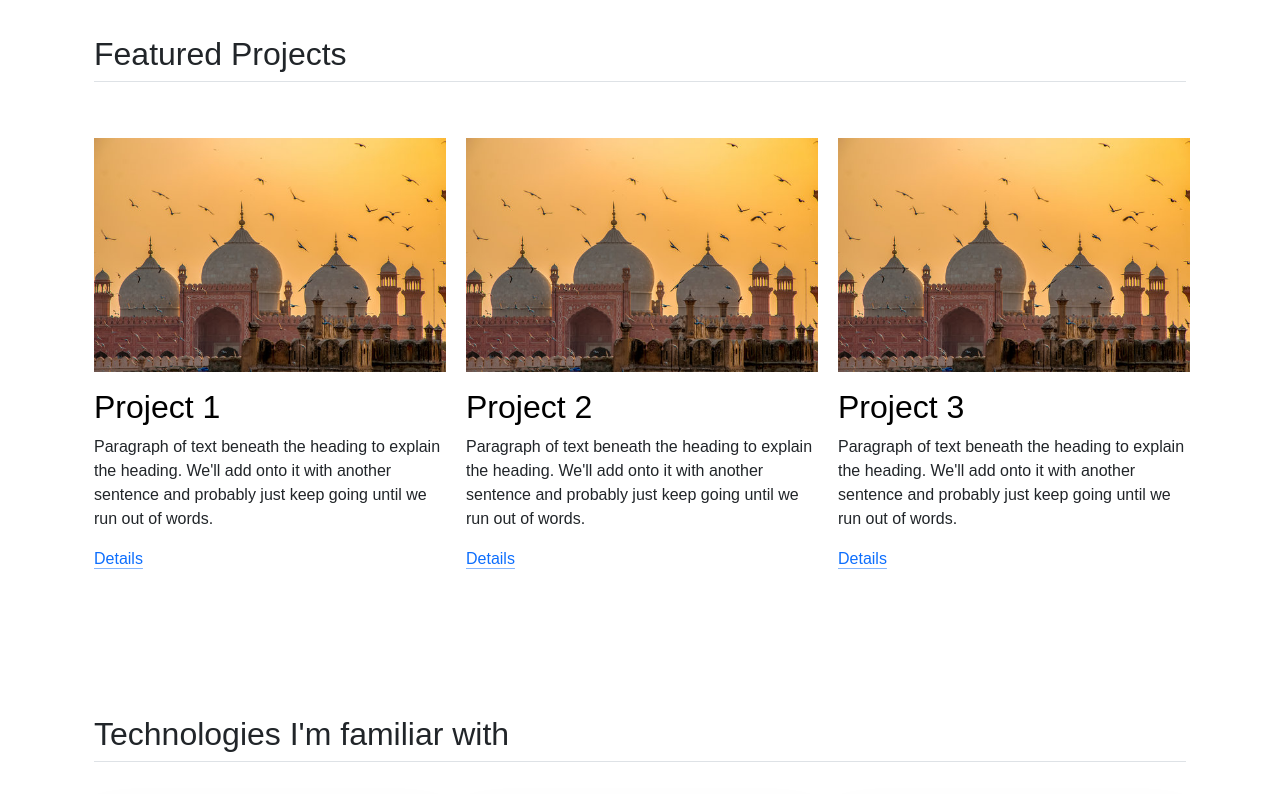
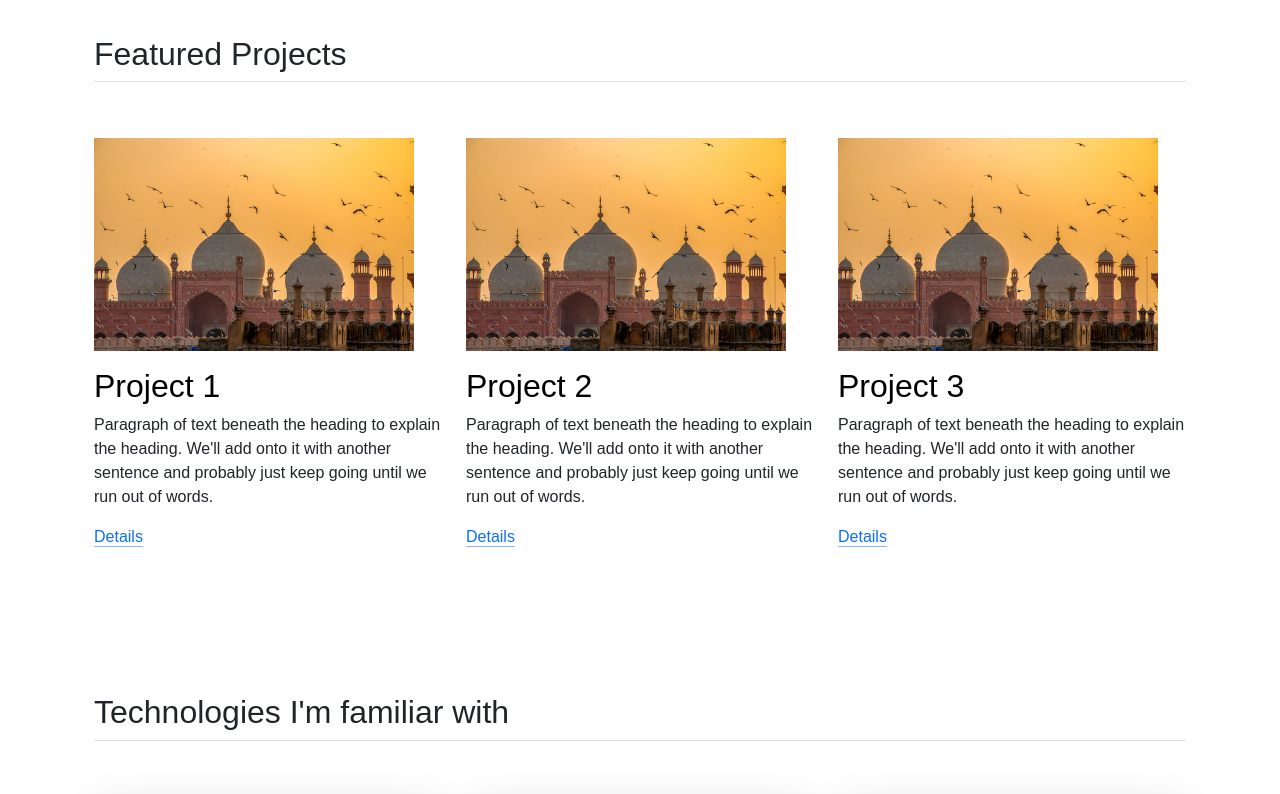
Before and after one commit to Zubair375375/Muhammad-Zubair, a plain HTML site: page index.html in a window 1280 px wide. Shown: the part 1560-2354 px from the top of the page. Drawn offline with nearby package versions, Linux system fonts and the light colour scheme.

Commit message:
done with initial structure

```diff
--- a/index.html
+++ b/index.html
@@ -123,7 +123,7 @@
             <div class="feature col">
               <div class="feature-icon d-inline-flex align-items-center justify-content-center text-bg-primary bg-gradient fs-2 mb-3">
                 <!-- <svg class="bi" width="1em" height="1em"><use xlink:href="#collection"></use></svg> -->
-                 <img src="lahore.jpg" alt="" style="width: 22rem;">
+                 <img src="lahore.jpg" alt="" style="width: 20rem;">
               </div>
               <h3 class="fs-2 text-body-emphasis">Project 1</h3>
               <p>Paragraph of text beneath the heading to explain the heading. We'll add onto it with another sentence and probably just keep going until we run out of words.</p>
@@ -135,7 +135,7 @@
             <div class="feature col">
               <div class="feature-icon d-inline-flex align-items-center justify-content-center text-bg-primary bg-gradient fs-2 mb-3">
                 <!-- <svg class="bi" width="1em" height="1em"><use xlink:href="#people-circle"></use></svg> -->
-                <img src="lahore.jpg" alt="" style="width: 22rem;">
+                <img src="lahore.jpg" alt="" style="width: 20rem;">
               </div>
               <h3 class="fs-2 text-body-emphasis">Project 2</h3>
               <p>Paragraph of text beneath the heading to explain the heading. We'll add onto it with another sentence and probably just keep going until we run out of words.</p>
@@ -147,7 +147,7 @@
             <div class="feature col">
               <div class="feature-icon d-inline-flex align-items-center justify-content-center text-bg-primary bg-gradient fs-2 mb-3">
                 <!-- <svg class="bi" width="1em" height="1em"><use xlink:href="#toggles2"></use></svg> -->
-                 <img src="lahore.jpg" alt="" style="width: 22rem;">
+                 <img src="lahore.jpg" alt="" style="width: 20rem;">
               </div>
               <h3 class="fs-2 text-body-emphasis">Project 3</h3>
               <p>Paragraph of text beneath the heading to explain the heading. We'll add onto it with another sentence and probably just keep going until we run out of words.</p>
```
